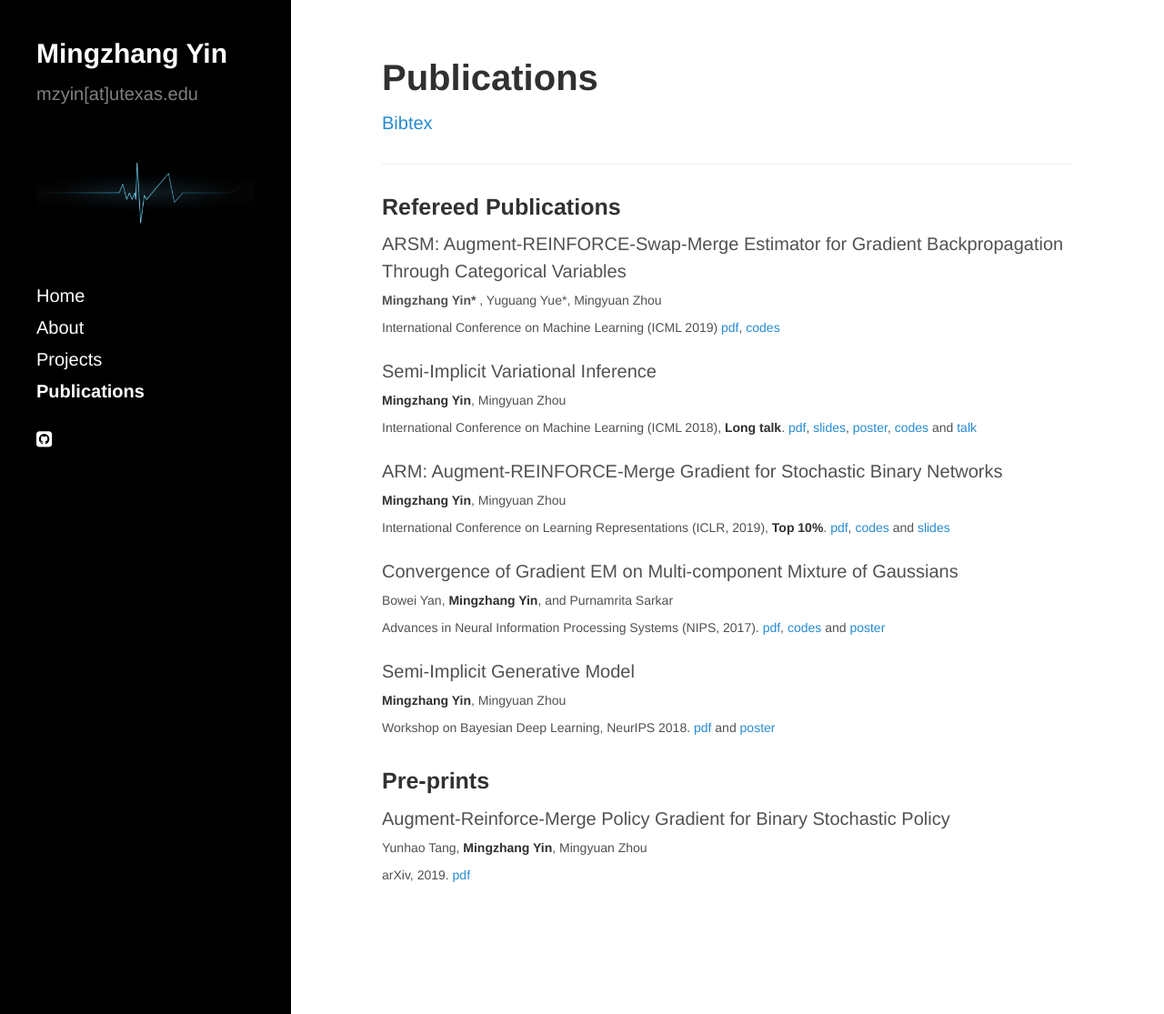
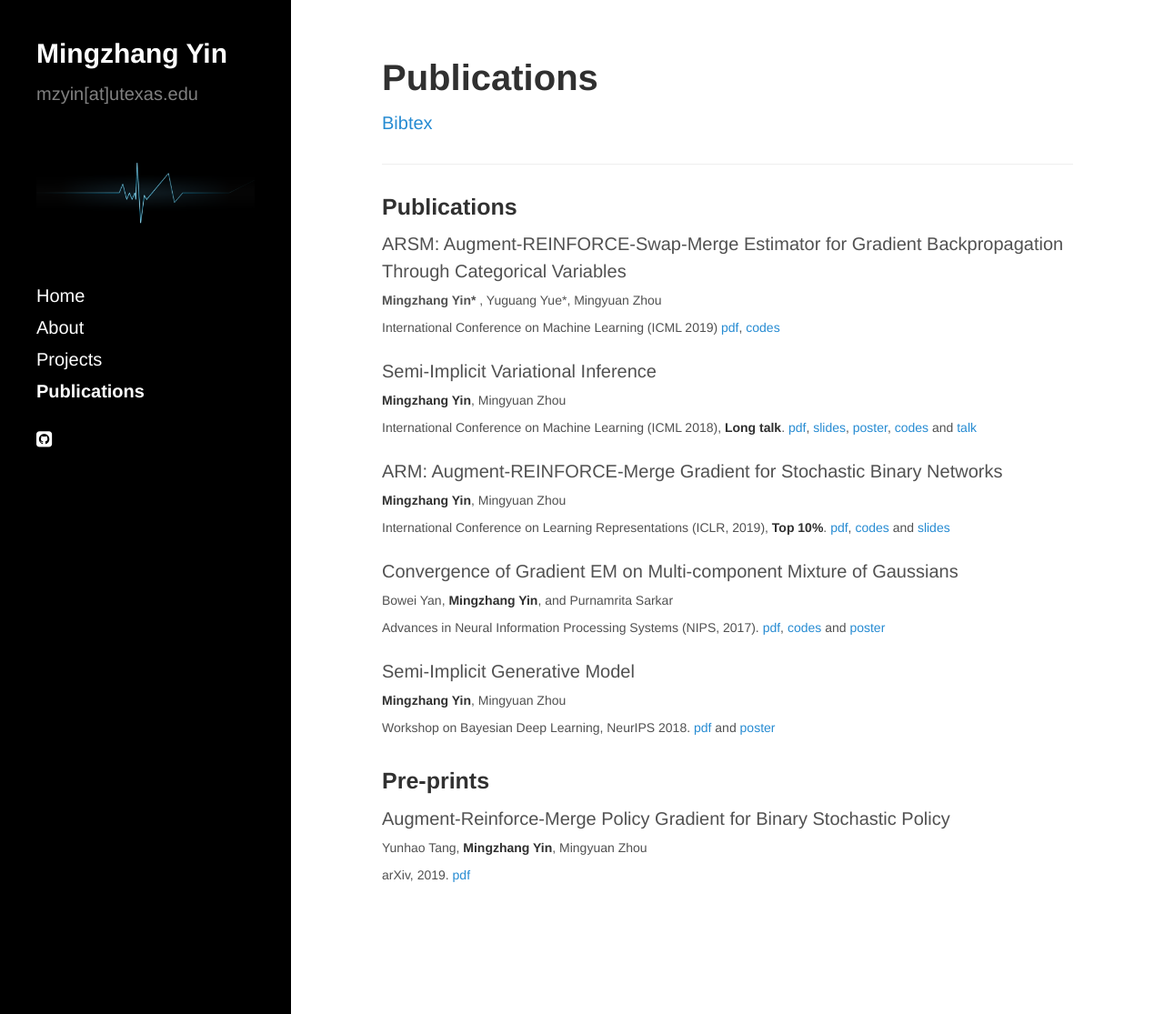
Before and after one commit to mingzhang-yin/mingzhang-yin.github.io, a Jekyll site: the page built from publications.md, in a window 1280 px wide and 1115 px high. Shown: the whole window at 91% size. Built offline with Jekyll 4.4.1, drawn with Linux system fonts in a browser that asks for light colours; nearby versions of some CDN libraries.

Commit message:
Update publications.md

```diff
--- a/publications.md
+++ b/publications.md
@@ -8,7 +8,7 @@
 
 ___
 
-### Refereed Publications
+### Publications
 
 ARSM: Augment-REINFORCE-Swap-Merge Estimator for Gradient Backpropagation Through Categorical Variables
 <br> <span style="font-size:14px"> <b>Mingzhang Yin* </b>, Yuguang Yue*, Mingyuan Zhou  <br>
```
